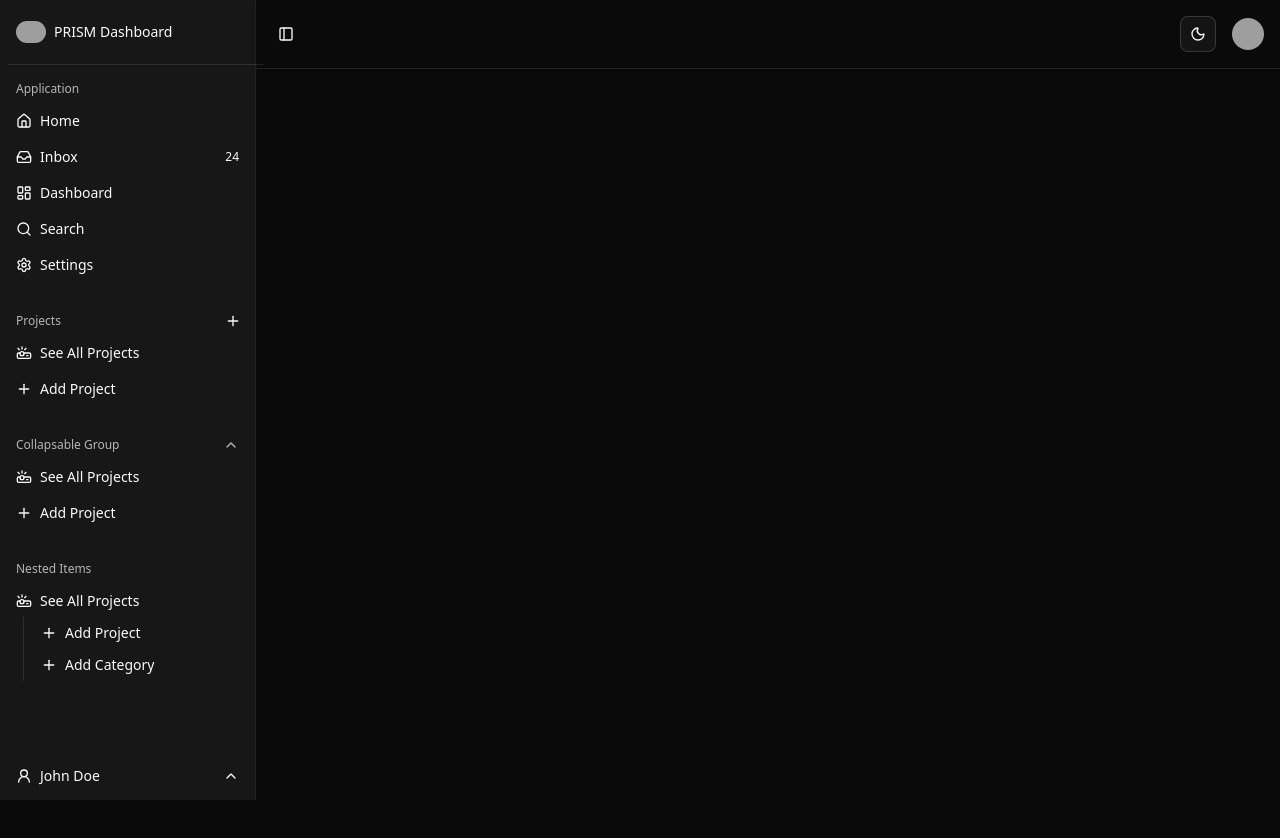
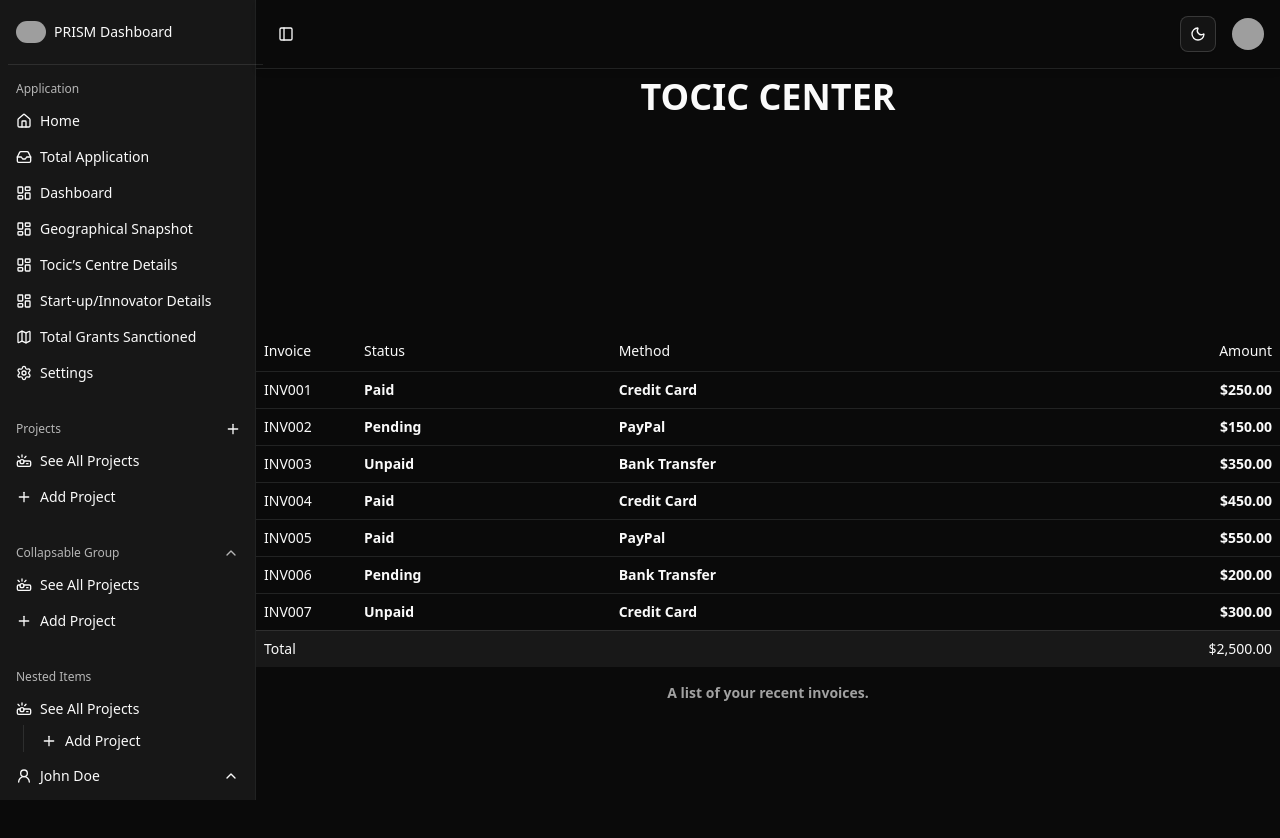
Before and after one commit to viveksoni-oss/Prism-Dashboard, a React (Vite) app: page /tocic-center in a window 1280 px wide. Shown: the top 838 px of the page. Before the commit the page ends 800 px from the top, so only its background shows below. Built offline with nearby package versions, Linux system fonts and the light colour scheme; sample sign-in values are in the browser's storage; grey boxes are pictures that could not be loaded.

Commit message:
feat: add Tocic Center page with invoice table and update authentication flow

```diff
--- a/src/App.jsx
+++ b/src/App.jsx
@@ -9,6 +9,7 @@
 import SidebarComponents from "./components/SidebarComponents";
 import { AuthProvider } from "./components/login/AuthContext.jsx";
 import ProtectedRoute from "./components/login/ProtectedRoute.jsx";
+import TocicDetails from "./Pages/Tocic-center";
 
 function App() {
   return (
@@ -39,6 +40,14 @@
                   </ProtectedRoute>
                 }
               />
+              <Route
+                path="/tocic-center"
+                element={
+                  <ProtectedRoute>
+                    <TocicDetails />
+                  </ProtectedRoute>
+                }
+              />
             </Routes>
           </main>
 
--- /dev/null
+++ b/src/Pages/Tocic-center/TocicTabularData.jsx
@@ -0,0 +1,87 @@
+import {
+  Table,
+  TableBody,
+  TableCaption,
+  TableCell,
+  TableFooter,
+  TableHead,
+  TableHeader,
+  TableRow,
+} from "@/components/ui/table"
+
+const invoices = [
+  {
+    invoice: "INV001",
+    paymentStatus: "Paid",
+    totalAmount: "$250.00",
+    paymentMethod: "Credit Card",
+  },
+  {
+    invoice: "INV002",
+    paymentStatus: "Pending",
+    totalAmount: "$150.00",
+    paymentMethod: "PayPal",
+  },
+  {
+    invoice: "INV003",
+    paymentStatus: "Unpaid",
+    totalAmount: "$350.00",
+    paymentMethod: "Bank Transfer",
+  },
+  {
+    invoice: "INV004",
+    paymentStatus: "Paid",
+    totalAmount: "$450.00",
+    paymentMethod: "Credit Card",
+  },
+  {
+    invoice: "INV005",
+    paymentStatus: "Paid",
+    totalAmount: "$550.00",
+    paymentMethod: "PayPal",
+  },
+  {
+    invoice: "INV006",
+    paymentStatus: "Pending",
+    totalAmount: "$200.00",
+    paymentMethod: "Bank Transfer",
+  },
+  {
+    invoice: "INV007",
+    paymentStatus: "Unpaid",
+    totalAmount: "$300.00",
+    paymentMethod: "Credit Card",
+  },
+]
+
+export function TableDemo() {
+  return (
+    <Table>
+      <TableCaption>A list of your recent invoices.</TableCaption>
+      <TableHeader>
+        <TableRow>
+          <TableHead className="w-[100px]">Invoice</TableHead>
+          <TableHead>Status</TableHead>
+          <TableHead>Method</TableHead>
+          <TableHead className="text-right">Amount</TableHead>
+        </TableRow>
+      </TableHeader>
+      <TableBody>
+        {invoices.map((invoice) => (
+          <TableRow key={invoice.invoice}>
+            <TableCell className="font-medium">{invoice.invoice}</TableCell>
+            <TableCell>{invoice.paymentStatus}</TableCell>
+            <TableCell>{invoice.paymentMethod}</TableCell>
+            <TableCell className="text-right">{invoice.totalAmount}</TableCell>
+          </TableRow>
+        ))}
+      </TableBody>
+      <TableFooter>
+        <TableRow>
+          <TableCell colSpan={3}>Total</TableCell>
+          <TableCell className="text-right">$2,500.00</TableCell>
+        </TableRow>
+      </TableFooter>
+    </Table>
+  )
+}
--- /dev/null
+++ b/src/Pages/Tocic-center/index.jsx
@@ -0,0 +1,19 @@
+import React from "react";
+import { TableDemo } from "./TocicTabularData";
+
+function TocicDetails() {
+  return (
+    <>
+    <div className=" text-4xl font-bold justify-center text-center">TOCIC CENTER</div>
+        <div className="min-h-screen text-4xl font-bold flex justify-center items-center">
+
+        <TableDemo></TableDemo>
+        </div>
+
+
+    </>
+
+  );
+}
+
+export default TocicDetails;
--- a/src/components/SidebarComponents.jsx
+++ b/src/components/SidebarComponents.jsx
@@ -10,6 +10,7 @@
   Projector,
   ChevronDown,
   LayoutDashboard,
+  Map,
 } from "lucide-react";
 import {
   Sidebar,
@@ -40,7 +41,7 @@
   CollapsibleContent,
   CollapsibleTrigger,
 } from "./ui/collapsible";
-import { Link } from "react-router-dom";
+import { Link, Navigate } from "react-router-dom";
 
 const items = [
   {
@@ -49,8 +50,8 @@
     icon: Home,
   },
   {
-    title: "Inbox",
-    url: "#",
+    title: "Total Application",
+    url: "",
     icon: Inbox,
   },
   {
@@ -58,10 +59,26 @@
     url: "/dashboard",
     icon: LayoutDashboard,
   },
+
   {
-    title: "Search",
+    title: "Geographical Snapshot",
+    url: "/dashboard",
+    icon: LayoutDashboard,
+  },
+  {
+    title: "Tocic’s Centre Details",
+    url: "/Tocic-center",
+    icon: LayoutDashboard,
+  },
+  {
+    title: "Start-up/Innovator Details",
+    url: "/dashboard",
+    icon: LayoutDashboard,
+  },
+  {
+    title: "Total Grants Sanctioned",
     url: "#",
-    icon: Search,
+    icon: Map,
   },
   {
     title: "Settings",
--- a/src/components/login/AuthContext.jsx
+++ b/src/components/login/AuthContext.jsx
@@ -14,6 +14,12 @@
   const login = (userEmail) => {
     localStorage.setItem("isLoggedIn", "true");
     localStorage.setItem("email", userEmail);
+    if(userEmail==="vivek@dsir.com"){
+      localStorage.setItem("type","DSIR")
+    }
+    if(userEmail === "krishlay@tocic.com"){
+      localStorage.setItem("type","TOCIC")
+    }
     setIsLoggedIn(true);
     setEmail(userEmail);
   };
@@ -21,6 +27,7 @@
   const logout = () => {
     localStorage.removeItem("isLoggedIn");
     localStorage.removeItem("email");
+    localStorage.removeItem("type");
     setIsLoggedIn(false);
     setEmail(null);
   };
--- a/src/components/login/LoginCard.jsx
+++ b/src/components/login/LoginCard.jsx
@@ -23,7 +23,7 @@
   const { login } = useAuth();
 
   // make allowedEmails lowercase to allow case-insensitive match
-  const allowedEmails = ["krishlay@iitkfirst.com", "vikve@iitk.com"];
+  const allowedEmails = ["krishlay@tocic.com", "vivek@dsir.com"];
 
   const handleSubmit = (e) => {
     e.preventDefault();
--- /dev/null
+++ b/src/components/ui/table.jsx
@@ -0,0 +1,121 @@
+import * as React from "react"
+
+import { cn } from "@/lib/utils"
+
+function Table({
+  className,
+  ...props
+}) {
+  return (
+    <div data-slot="table-container" className="relative w-full overflow-x-auto">
+      <table
+        data-slot="table"
+        className={cn("w-full caption-bottom text-sm", className)}
+        {...props} />
+    </div>
+  );
+}
+
+function TableHeader({
+  className,
+  ...props
+}) {
+  return (
+    <thead
+      data-slot="table-header"
+      className={cn("[&_tr]:border-b", className)}
+      {...props} />
+  );
+}
+
+function TableBody({
+  className,
+  ...props
+}) {
+  return (
+    <tbody
+      data-slot="table-body"
+      className={cn("[&_tr:last-child]:border-0", className)}
+      {...props} />
+  );
+}
+
+function TableFooter({
+  className,
+  ...props
+}) {
+  return (
+    <tfoot
+      data-slot="table-footer"
+      className={cn("bg-muted/50 border-t font-medium [&>tr]:last:border-b-0", className)}
+      {...props} />
+  );
+}
+
+function TableRow({
+  className,
+  ...props
+}) {
+  return (
+    <tr
+      data-slot="table-row"
+      className={cn(
+        "hover:bg-muted/50 data-[state=selected]:bg-muted border-b transition-colors",
+        className
+      )}
+      {...props} />
+  );
+}
+
+function TableHead({
+  className,
+  ...props
+}) {
+  return (
+    <th
+      data-slot="table-head"
+      className={cn(
+        "text-foreground h-10 px-2 text-left align-middle font-medium whitespace-nowrap [&:has([role=checkbox])]:pr-0 [&>[role=checkbox]]:translate-y-[2px]",
+        className
+      )}
+      {...props} />
+  );
+}
+
+function TableCell({
+  className,
+  ...props
+}) {
+  return (
+    <td
+      data-slot="table-cell"
+      className={cn(
+        "p-2 align-middle whitespace-nowrap [&:has([role=checkbox])]:pr-0 [&>[role=checkbox]]:translate-y-[2px]",
+        className
+      )}
+      {...props} />
+  );
+}
+
+function TableCaption({
+  className,
+  ...props
+}) {
+  return (
+    <caption
+      data-slot="table-caption"
+      className={cn("text-muted-foreground mt-4 text-sm", className)}
+      {...props} />
+  );
+}
+
+export {
+  Table,
+  TableHeader,
+  TableBody,
+  TableFooter,
+  TableHead,
+  TableRow,
+  TableCell,
+  TableCaption,
+}
```
